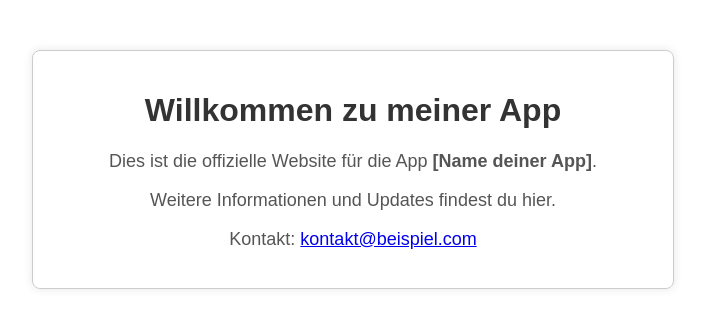
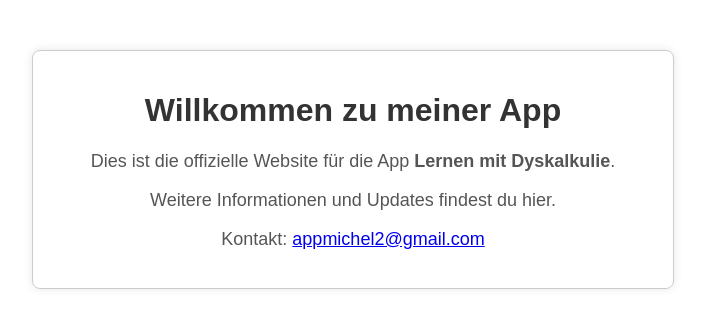
Before and after one commit to Michellllllllll/michellllllllll.github.io, a plain HTML site: page index.html in a window 1280 px wide. Shown: the whole page, without its empty margins (287-992 px from the left). Drawn offline with Linux system fonts and the light colour scheme.

Commit message:
Update index.html

```diff
--- a/index.html
+++ b/index.html
@@ -30,9 +30,9 @@
 <body>
     <div class="container">
         <h1>Willkommen zu meiner App</h1>
-        <p>Dies ist die offizielle Website für die App <strong>[Name deiner App]</strong>.</p>
+        <p>Dies ist die offizielle Website für die App <strong>Lernen mit Dyskalkulie</strong>.</p>
         <p>Weitere Informationen und Updates findest du hier.</p>
-        <p>Kontakt: <a href="mailto:kontakt@beispiel.com">kontakt@beispiel.com</a></p>
+        <p>Kontakt: <a href="appmichel2@gmail.com">appmichel2@gmail.com</a></p>
     </div>
 </body>
 </html>
```
